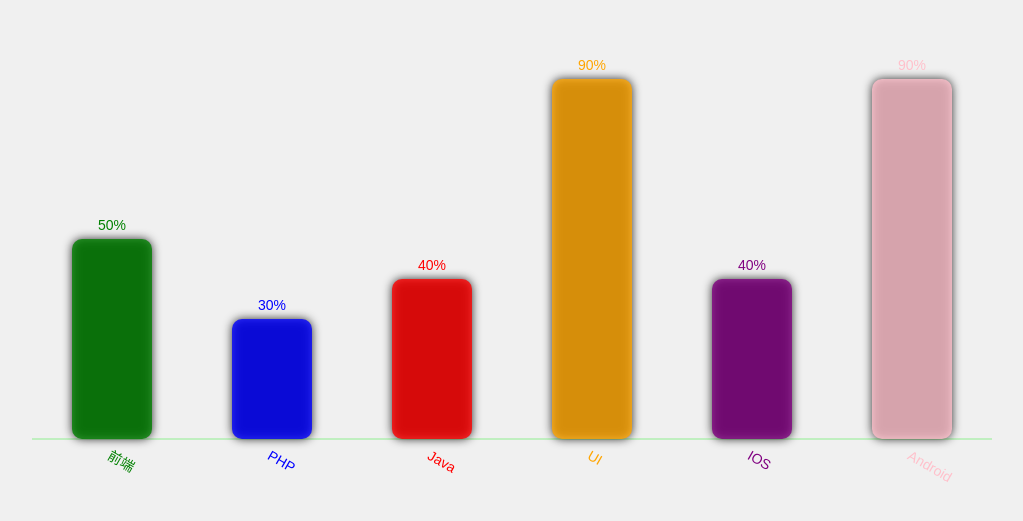
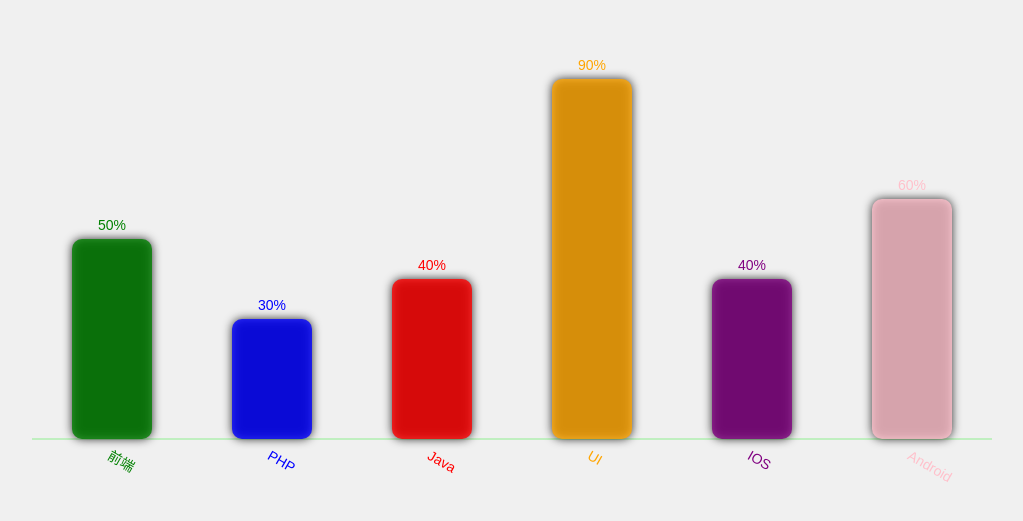
Before and after one commit to Samuel2306/Canvas, a website: page bar.html in a window 1280 px wide. Shown: the part 161-682 px from the top of the page, without its empty margins (128-1151 px from the left). Drawn offline with Linux system fonts and the light colour scheme.

Commit message:
修改安卓数据

```diff
--- a/bar.html
+++ b/bar.html
@@ -43,7 +43,7 @@
             { name: 'Java', value: '.4', color: 'red'},
             { name: 'UI', value: '.9', color: 'orange'},
             { name: 'IOS', value: '.4', color: 'purple'},
-            { name: 'Android', value: '.9', color: 'pink'}
+            { name: 'Android', value: '.6', color: 'pink'}
         ];
         /*var x0 = 1/8 * stage.width();
         var y0 = 3/4 * stage.height();
```
